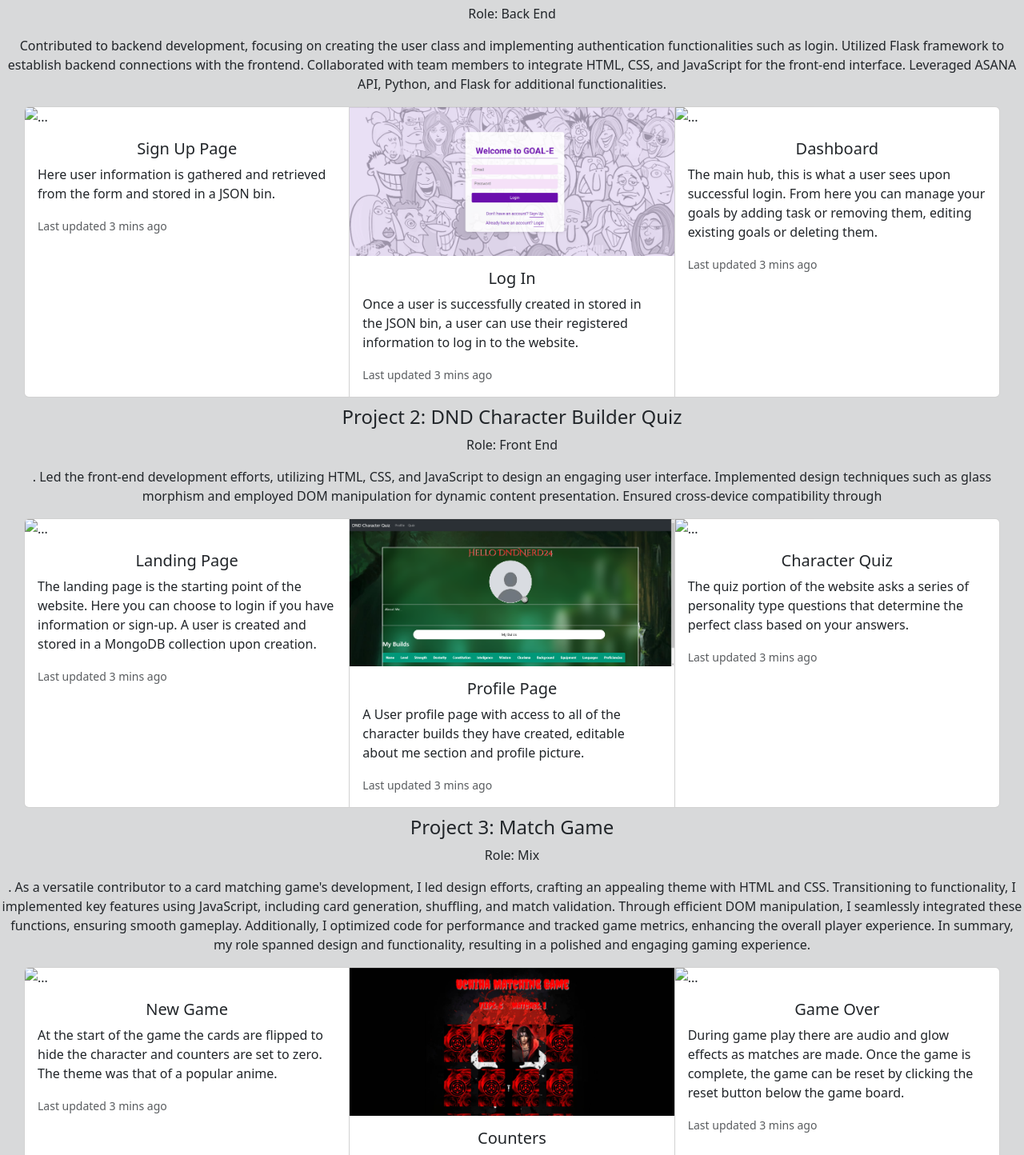
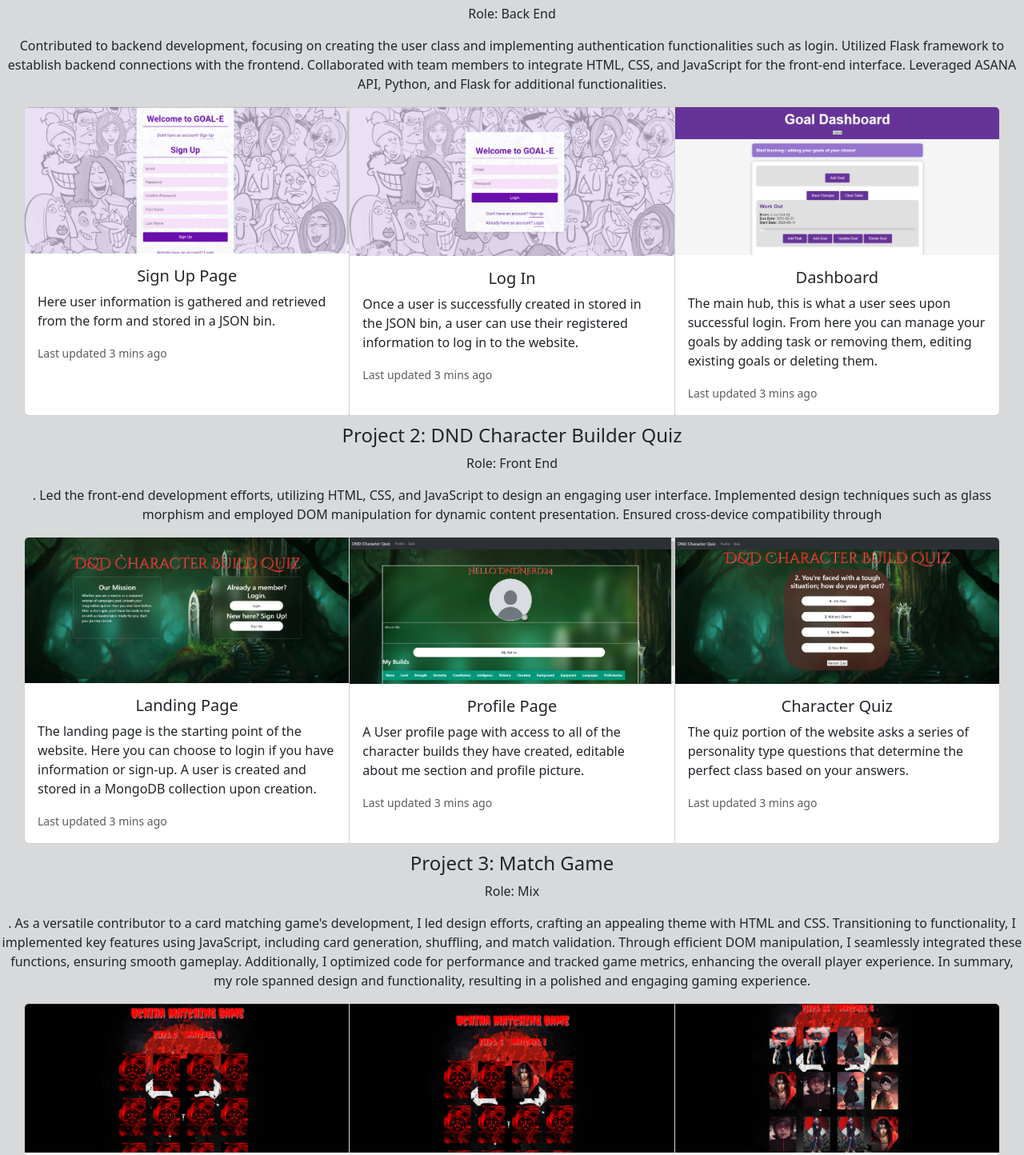
Before and after one commit to Ryan-Codes/my-portfolio, a plain HTML site: page index.html in a window 1280 px wide. Shown: the part 1464-2908 px from the top of the page at 80% size. Drawn offline with nearby package versions, Linux system fonts and the light colour scheme; the site is published under a folder, as on GitHub Pages, so addresses that start at the root find nothing; a web font is replaced by a local one.

Commit message:
Update index.html
fixed broken image issue in project section

```diff
--- a/index.html
+++ b/index.html
@@ -131,7 +131,7 @@
     <div class="project1-container">
       <div class="card-group">
         <div class="card">
-          <img src="/img/GoalE_SignUpW.png" class="card-img-top" alt="...">
+          <img src="img/GoalE_SignUpW.png" class="card-img-top" alt="...">
           <div class="card-body">
             <h5 class="card-title">Sign Up Page</h5>
             <p class="card-text"> Here user information is gathered and retrieved from the form and stored in a JSON bin.</p>
@@ -147,7 +147,7 @@
           </div>
         </div>
         <div class="card">
-          <img src="/img/GoalE_DashboardW.png" class="card-img-top" alt="...">
+          <img src="img/GoalE_DashboardW.png" class="card-img-top" alt="...">
           <div class="card-body">
             <h5 class="card-title">Dashboard</h5>
             <p class="card-text">The main hub, this is what a user sees upon successful login. From here you can manage your goals by adding task or removing them, editing existing goals or deleting them.</p>
@@ -162,7 +162,7 @@
     <div class="project1-container">
       <div class="card-group">
         <div class="card">
-          <img src="/img/DND_Landing.png" class="card-img-top" alt="...">
+          <img src="img/DND_Landing.png" class="card-img-top" alt="...">
           <div class="card-body">
             <h5 class="card-title">Landing Page</h5>
             <p class="card-text">The landing page is the starting point of the website. Here you can choose to login if you have information or sign-up. A user is created and stored in a MongoDB collection upon creation.</p>
@@ -178,7 +178,7 @@
           </div>
         </div>
         <div class="card">
-          <img src="/img/DND_Quiz.png" class="card-img-top" alt="...">
+          <img src="img/DND_Quiz.png" class="card-img-top" alt="...">
           <div class="card-body">
             <h5 class="card-title">Character Quiz</h5>
             <p class="card-text">The quiz portion of the website asks a series of personality type questions that determine the perfect class based on your answers.</p>
@@ -193,7 +193,7 @@
     <div class="project1-container">
       <div class="card-group">
         <div class="card">
-          <img src="/img/MatchGame_Neutral.png" class="card-img-top" alt="...">
+          <img src="img/MatchGame_Neutral.png" class="card-img-top" alt="...">
           <div class="card-body">
             <h5 class="card-title">New Game</h5>
             <p class="card-text">At the start of the game the cards are flipped to hide the character and counters are set to zero. The theme was that of a popular anime.</p>
@@ -209,7 +209,7 @@
           </div>
         </div>
         <div class="card">
-          <img src="/img/MatchGame_Complete.png" class="card-img-top" alt="...">
+          <img src="img/MatchGame_Complete.png" class="card-img-top" alt="...">
           <div class="card-body">
             <h5 class="card-title">Game Over</h5>
             <p class="card-text">During game play there are audio and glow effects as matches are made. Once the game is complete, the game can be reset by clicking the reset button below the game board.</p>
```
